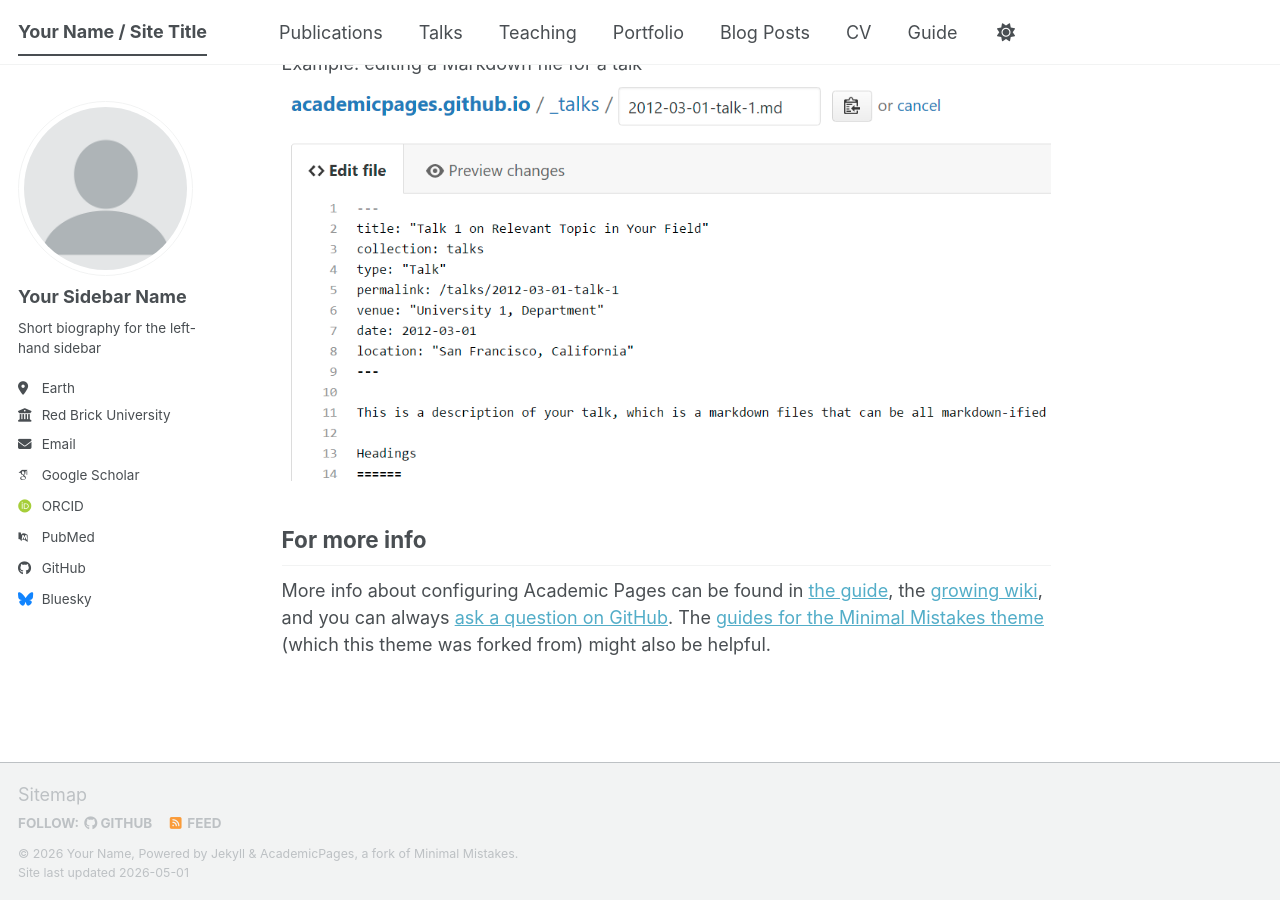
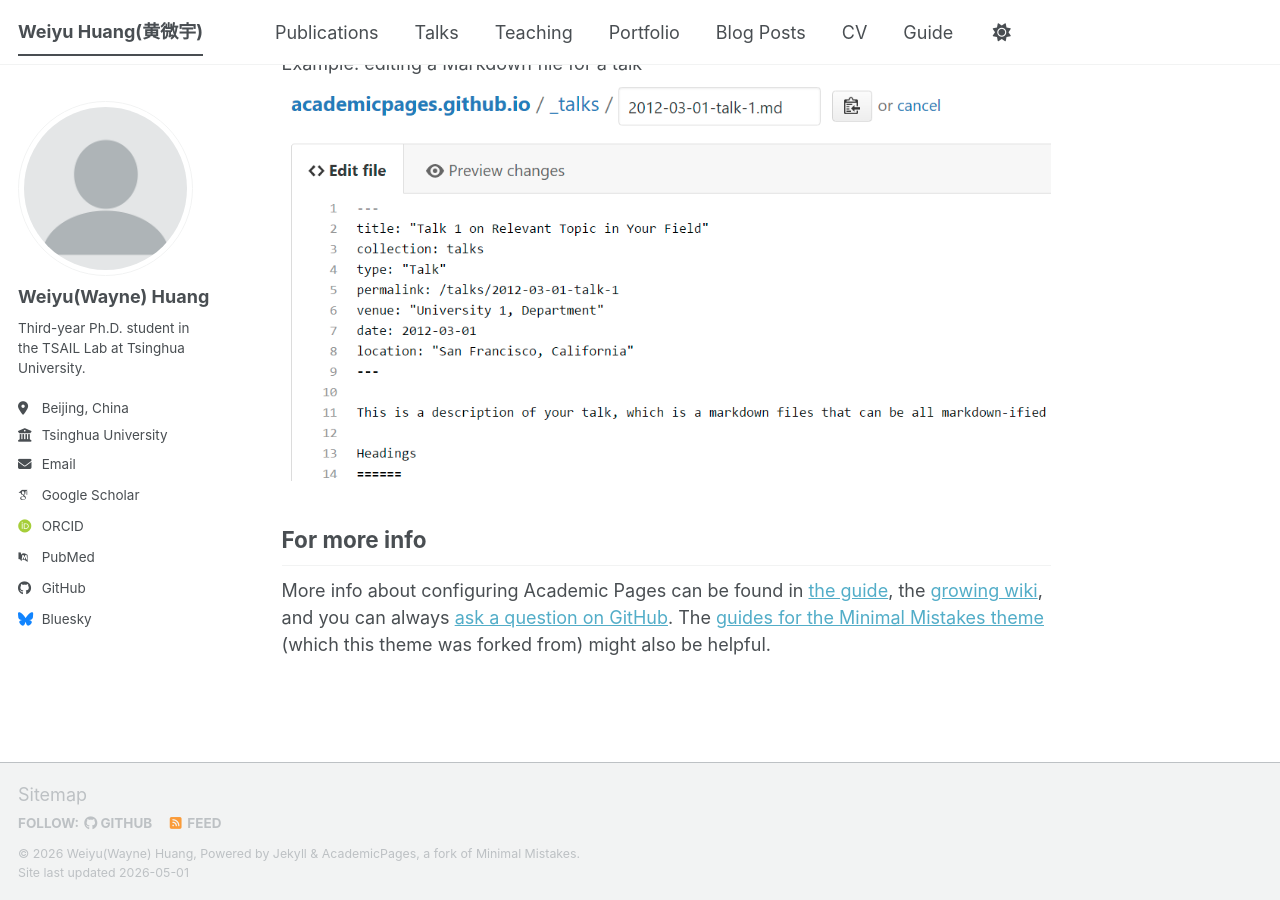
Before and after one commit to yellowtree123/yellowtree123.github.io, a Jekyll site: the page built from _pages/about.md, in a window 1280 px wide and 900 px high, scrolled down 2720 px. Built offline with Jekyll 4.4.1, drawn with Linux system fonts in a browser that asks for light colours; some web fonts are replaced; a script bundle is joined from its source files by our own code; library files that are not in the unit come from our copies.

Commit message:
Update personal information in _config.yml

```diff
--- a/_config.yml
+++ b/_config.yml
@@ -9,14 +9,14 @@
 # Basic Site Settings
 locale                   : "en-US"
 site_theme               : "default" # The available themes options are "default", "air", "sunrise", "mint", "dirt" and "contrast"
-title                    : "Your Name / Site Title"
+title                    : "Weiyu Huang(黄微宇)"
 title_separator          : "-"
-name                     : &name "Your Name"
-description              : &description "Your Name's academic portfolio"   # Update this with a general description of your site, this is the default if not overridden by a page
-url                      : https://academicpages.github.io # The base hostname & protocol for your site e.g. "https://[your GitHub username].github.io",
+name                     : &name "Weiyu(Wayne) Huang"
+description              : &description "Third-year Ph.D. student in the TSAIL Lab at Tsinghua University."   # Update this with a general description of your site, this is the default if not overridden by a page
+url                      : https://yellowtree123.github.io/ # The base hostname & protocol for your site e.g. "https://[your GitHub username].github.io",
                                                            # or if you already have some other page hosted on Github then use "https://[your GitHub username].github.io/[Your Repo Name]"
 baseurl                  : "" # the subpath of your site, e.g. "/blog"
-repository               : "academicpages/academicpages.github.io"
+repository               : "yellowtree123/yellowtree123.github.io/"
 
 # Site Author - The following control what appear as part of the author content on the side bar.
 #               If a field is blank the icon and link will not appear, otherwise it will be shown.
@@ -24,13 +24,13 @@ repository               : "academicpages/academicpages.github.io"
 author:
   # Biographic information
   avatar           : "profile.png"
-  name             : "Your Sidebar Name"
+  name             : "Weiyu(Wayne) Huang"
   pronouns         : # example: "she/her"
-  bio              : "Short biography for the left-hand sidebar"
-  location         : "Earth"
-  employer         : "Red Brick University"
+  bio              : "Third-year Ph.D. student in the TSAIL Lab at Tsinghua University."
+  location         : "Beijing, China"
+  employer         : "Tsinghua University"
   uri              : # URL
-  email            : "none@example.org"
+  email            : "hwy23@mails.tsinghua.edu.cn"
 
   # Academic websites
   academia         : # URL
```
